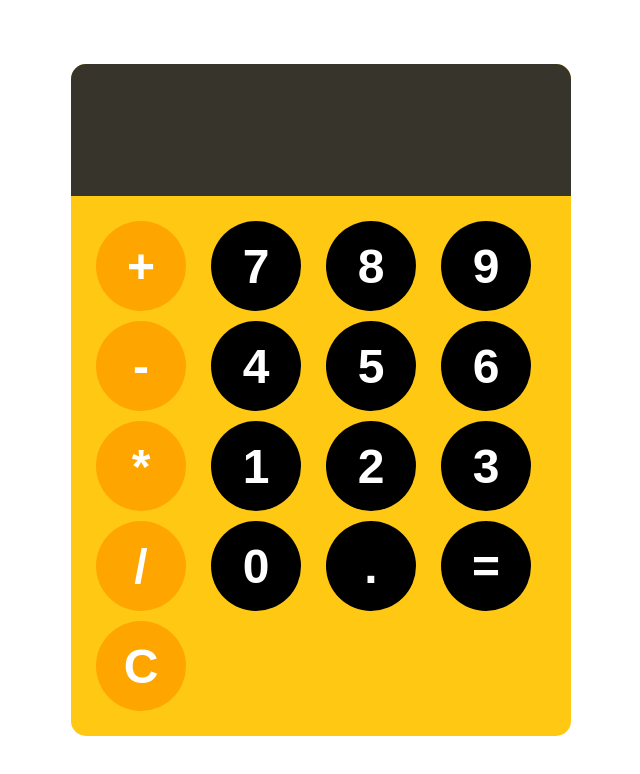
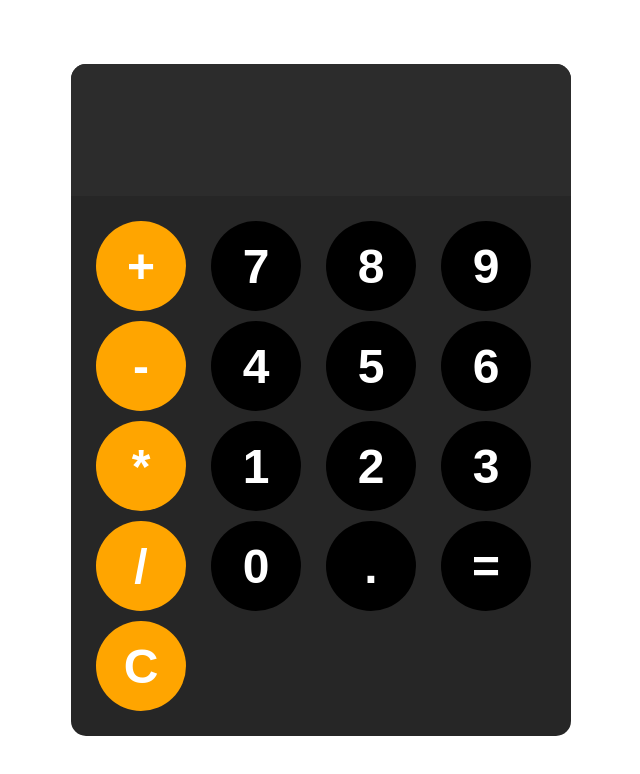
Before and after one commit to Arfi1/Calculator, a website: page index.html in a window 1280 px wide. Shown: the whole page, without its empty margins (319-959 px from the left). Drawn offline with Linux system fonts and the light colour scheme.

Commit message:
"changed color"

```diff
--- a/style.css
+++ b/style.css
@@ -8,7 +8,7 @@ body{
 
 #calculator{
     font-family: Arial, sans-serif;
-    background-color: rgba(255, 196, 0, 0.93);
+    background-color: rgba(0, 0, 0, 0.85);
     border-radius: 15px;
     max-width: 500px;
     overflow: hidden;
```
